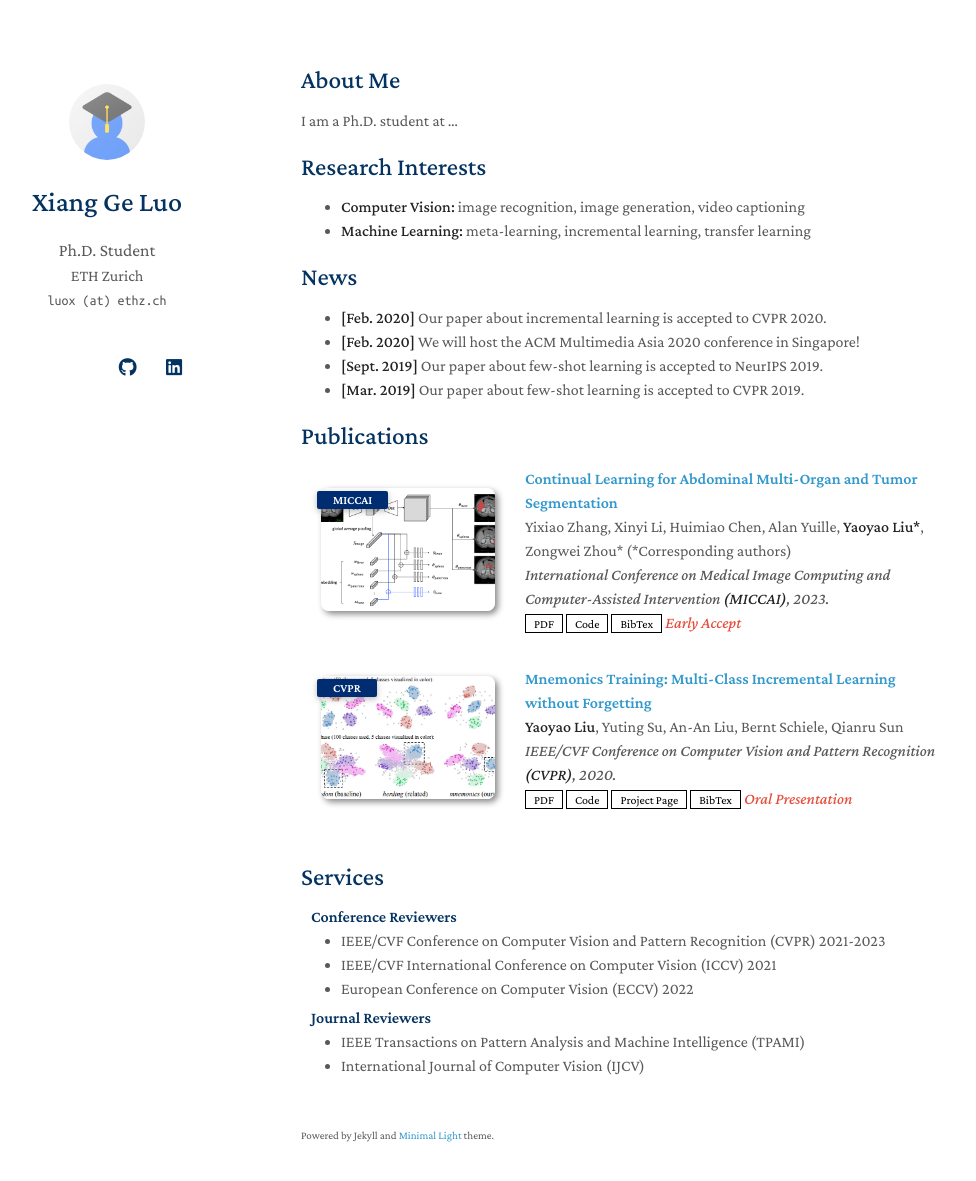
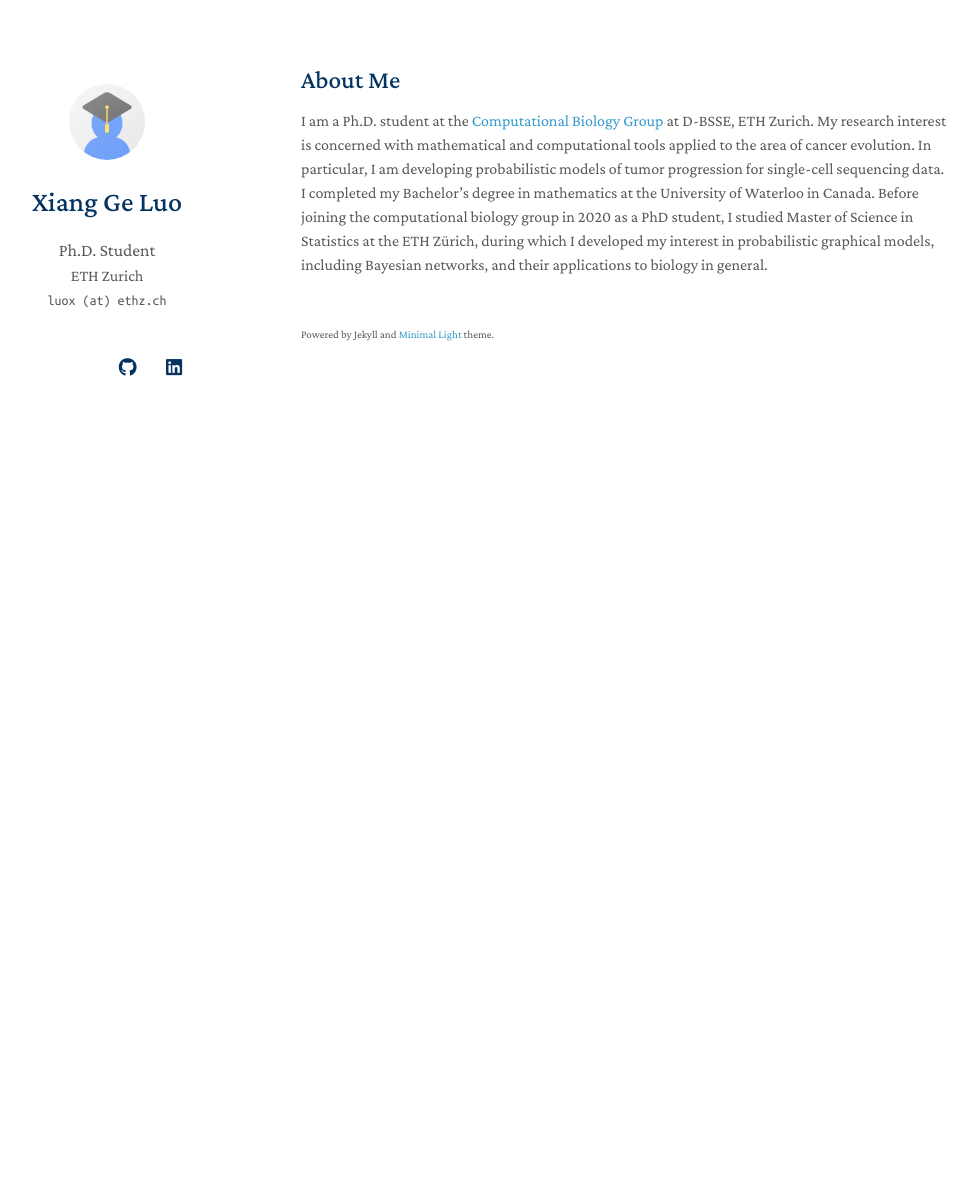
Before and after one commit to xgluo/xgluo.github.io, a Jekyll site: the page built from index.md, in a window 1280 px wide and 1216 px high. Shown: the top 1181 px of the window, without its empty margins (169-1145 px from the left). Built offline with Jekyll 4.4.1, drawn with Linux system fonts in a browser that asks for light colours; a style sheet for code colours, icons or effects is not loaded; our own code applies the rules of GitHub Pages for plain Markdown files.

Commit message:
Update about me

```diff
--- /dev/null
+++ b/_includes/aboutme.md
@@ -0,0 +1,3 @@
+## About Me
+
+I am a Ph.D. student at the [Computational Biology Group](https://bsse.ethz.ch/cbg) at D-BSSE, ETH Zurich. My research interest is concerned with mathematical and computational tools applied to the area of cancer evolution. In particular, I am developing probabilistic models of tumor progression for single-cell sequencing data. I completed my Bachelor's degree in mathematics at the University of Waterloo in Canada. Before joining the computational biology group in 2020 as a PhD student, I studied Master of Science in Statistics at the ETH Zürich, during which I developed my interest in probabilistic graphical models, including Bayesian networks, and their applications to biology in general.
--- a/index.md
+++ b/index.md
@@ -2,11 +2,10 @@
 layout: homepage
 ---
 
-## About Me
 
-I am a Ph.D. student at ...
+{% include_relative _includes/aboutme.md %}
 
-## Research Interests
+<!-- ## Research Interests
 
 - **Computer Vision:** image recognition, image generation, video captioning
 - **Machine Learning:** meta-learning, incremental learning, transfer learning
@@ -20,4 +19,4 @@ I am a Ph.D. student at ...
 
 {% include_relative _includes/publications.md %}
 
-{% include_relative _includes/services.md %}
+{% include_relative _includes/services.md %} -->
```
